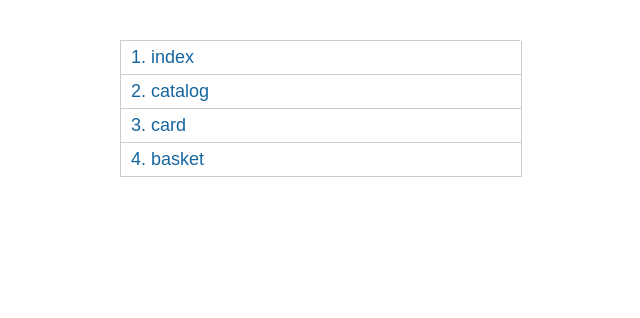
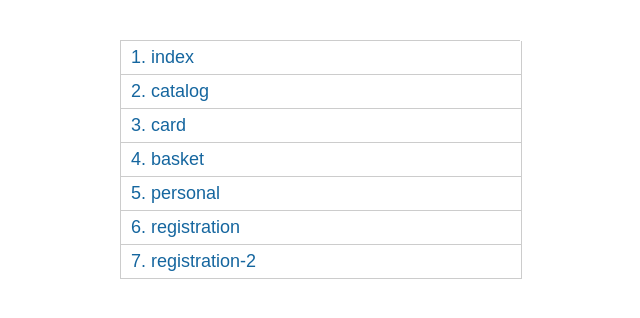
Before and after one commit to GrinCaseCode/deveno, a plain HTML site: page map.html in a window 1280 px wide. Shown: the whole page, without its empty margins (320-960 px from the left). Drawn offline with Linux system fonts and the light colour scheme.

Commit message:
Add files via upload

```diff
--- a/map.html
+++ b/map.html
@@ -21,6 +21,9 @@
 				<li><a href="catalog.html" target="_blanck">catalog</a></li>
 				<li><a href="card.html" target="_blanck">card</a></li>
 				<li><a href="basket.html" target="_blanck">basket</a></li>
+				<li><a href="personal.html" target="_blanck">personal</a></li>
+				<li><a href="registration.html" target="_blanck">registration</a></li>
+				<li><a href="registration-2.html" target="_blanck">registration-2</a></li>
 			</ul>
 		</div>
 	</div>
```
